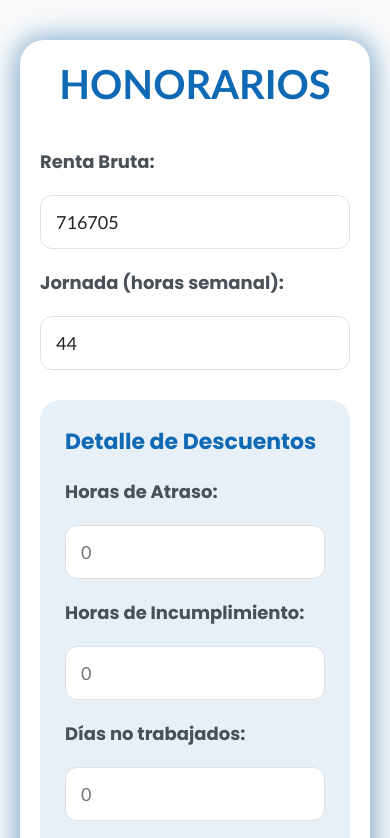
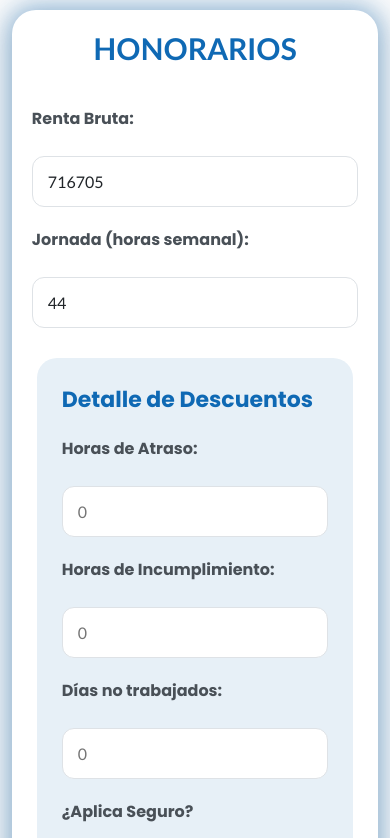
Before and after one commit to danielfigueroa1879/renta, a plain HTML site: page index.html in a window 390 px wide. Shown: the top 838 px of the page. Drawn offline with nearby package versions, Linux system fonts and the light colour scheme.

Commit message:
Update index.html

```diff
--- a/index.html
+++ b/index.html
@@ -242,8 +242,14 @@
         }
 
         @media (max-width: 768px) {
-            .container { padding: 20px; max-width: 100%; }
+            body { padding: 10px; }
+            .container { padding: 20px; max-width: 99%; margin: 0 auto; }
+            h1 { font-size: 30px; }
             .form-row { grid-template-columns: 1fr; }
+            label { font-size: 16px; margin-bottom: 5px; display: block; }
+            input, select { font-size: 16px !important; }
+            button { width: 100%; font-size: 18px; }
+            .descuentos-section { width: 97%; margin-left: auto; margin-right: auto; }
         }
     </style>
 </head>
```
